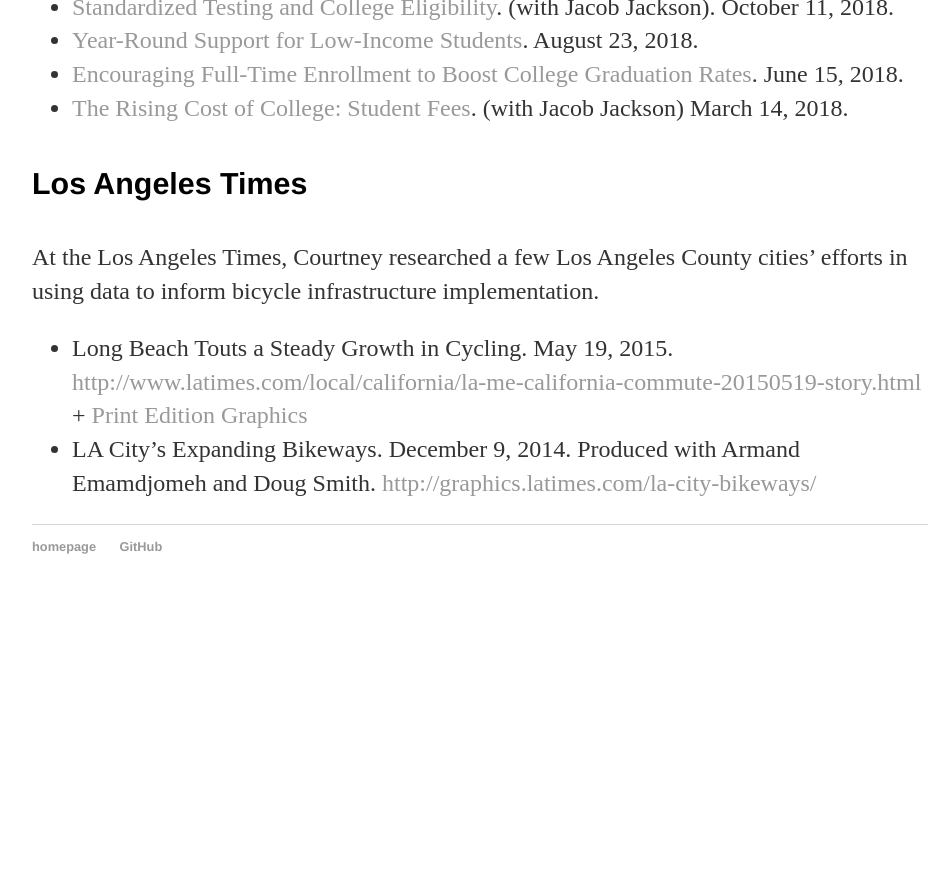
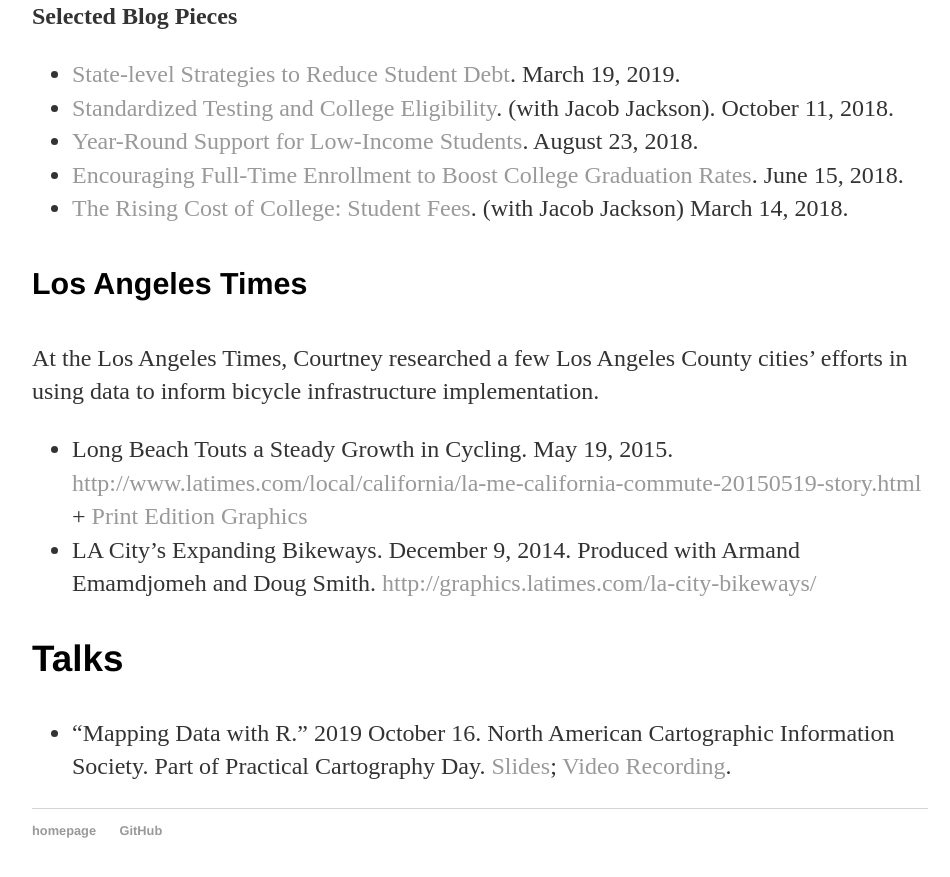
Before and after one commit to leecourt98/leecourt98.github.io, a Jekyll site: the page built from cv/index.md, in a window 1280 px wide and 900 px high, scrolled down 1198 px. Shown: the top 877 px of the window, without its empty margins (160-1110 px from the left). Built offline with Jekyll 4.4.1, drawn with Linux system fonts in a browser that asks for light colours; before the commit the page ends 1814 px from its top, so only the background shows below that; some of the changed text lies outside the part shown.

Commit message:
add dates add talk

```diff
--- a/cv/index.md
+++ b/cv/index.md
@@ -43,3 +45,6 @@
 - LA City’s Expanding Bikeways. December 9, 2014.
 Produced with Armand Emamdjomeh and Doug Smith.
 [http://graphics.latimes.com/la-city-bikeways/](http://graphics.latimes.com/la-city-bikeways/)
+
+### Talks
+ - "Mapping Data with R." 2019 October 16. North American Cartographic Information Society. Part of Practical Cartography Day. [Slides](http://courtneylee.net/nacis-2019/); [Video Recording](https://youtu.be/ykkSfnxOkxo).
```
Also changed, not shown: other parts of cv/index.md (+2 -0 lines).
